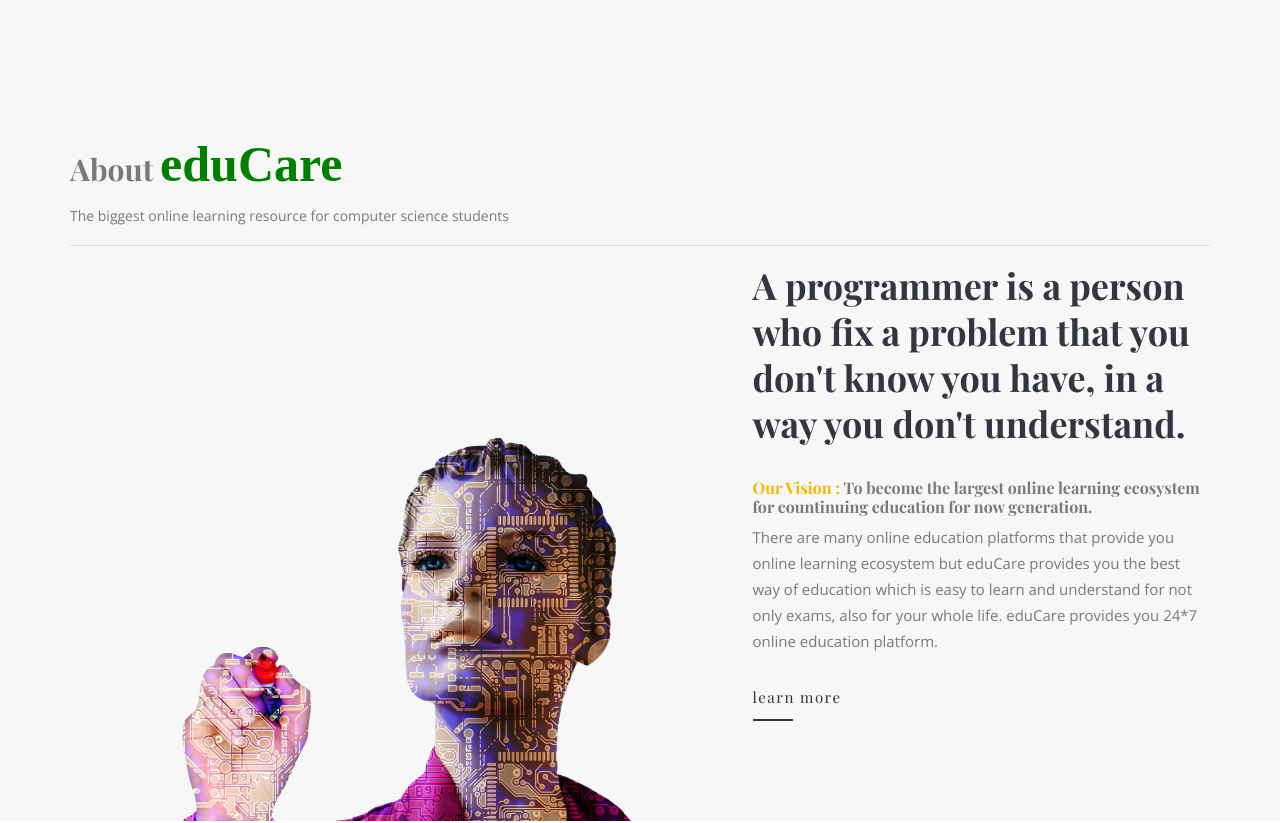
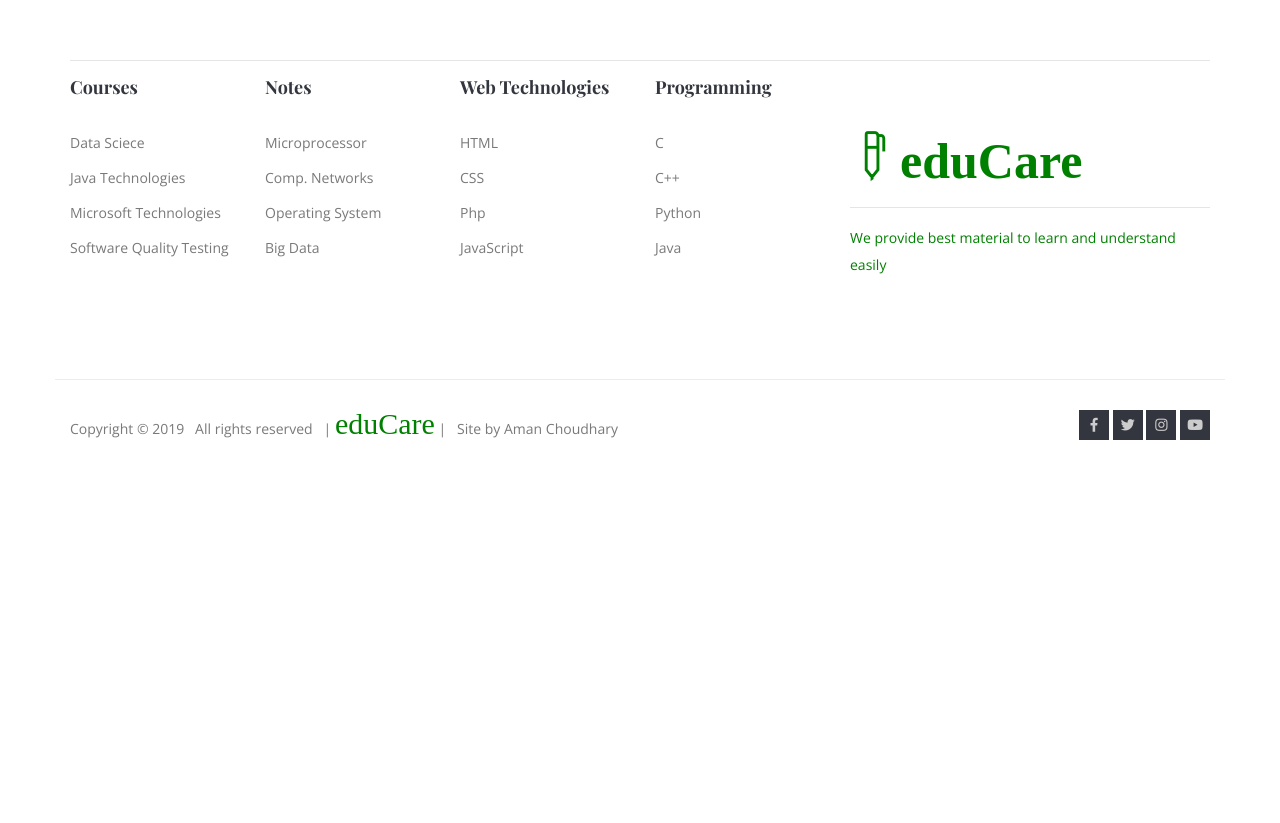
Before and after one commit to educare4cse/educare4cse.github.io, a plain HTML site: page index.html in a window 1280 px wide. Shown: the part 2200-3023 px from the top of the page. After the commit the page ends 2672 px from the top, so only its background shows below. Drawn offline with nearby package versions, Linux system fonts and the light colour scheme.

Commit message:
Update index.html

```diff
--- a/index.html
+++ b/index.html
@@ -198,31 +198,7 @@
             </div>
         </div>
     </div>
-    <!--About-->
-    <section class="about-area">
-        <div class="container">
-		<h2> About <font style="color:green;font-family:French Script MT;font-size:50px">eduCare</font></h2>
-		<p>The biggest online learning resource for computer science students</p><hr>
-            <div class="row align-items-center">
 
-                <div class="col-md-10 offset-md-1 col-lg-6 offset-lg-6 offset-xl-7 col-xl-5">
-                    <div class="about-content">
-                        <h4>A programmer is a person<br>
-                            who fix a problem that you don't know you have,
-                        in a way you don't understand.</h4>
-                        <h5><b>Our Vision :</b> To become the largest online learning ecosystem for countinuing education for now generation.</h5>
-                        <p>There are many online education platforms that provide you online learning ecosystem but eduCare provides you the best way of education which is easy to learn and understand for not only exams, also for your whole life. eduCare provides you 24*7 online education platform. </p>
-
-                        <a class="link_one" href="about-us.html">learn more</a>
-
-                    </div>
-                </div>
-            </div>
-        </div>
-    </section>
-
-
-    <!--footer-->
     <footer class="footer-area area-padding-top">
         <div class="container"> <hr>
             <div class="row">
```
